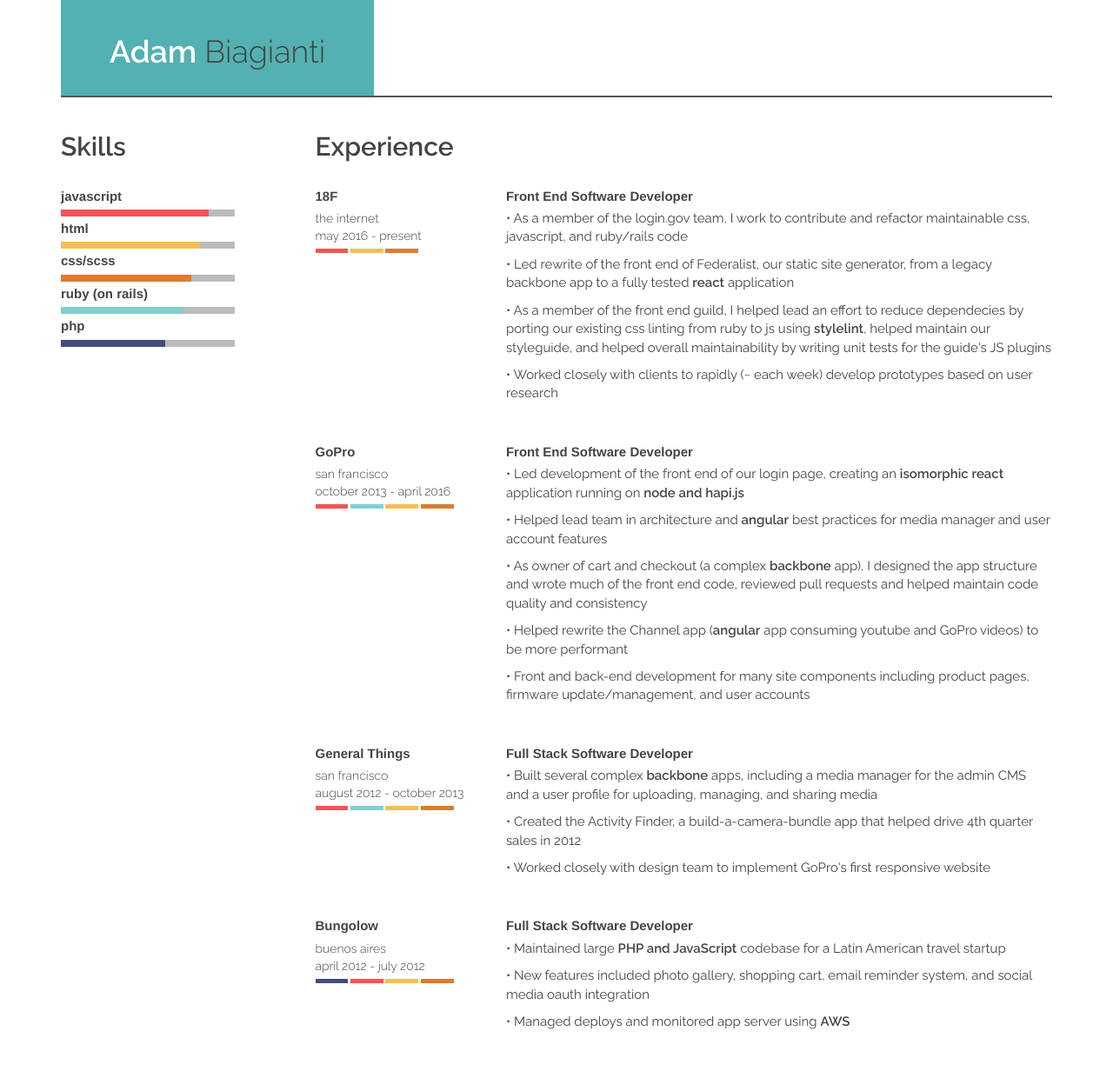
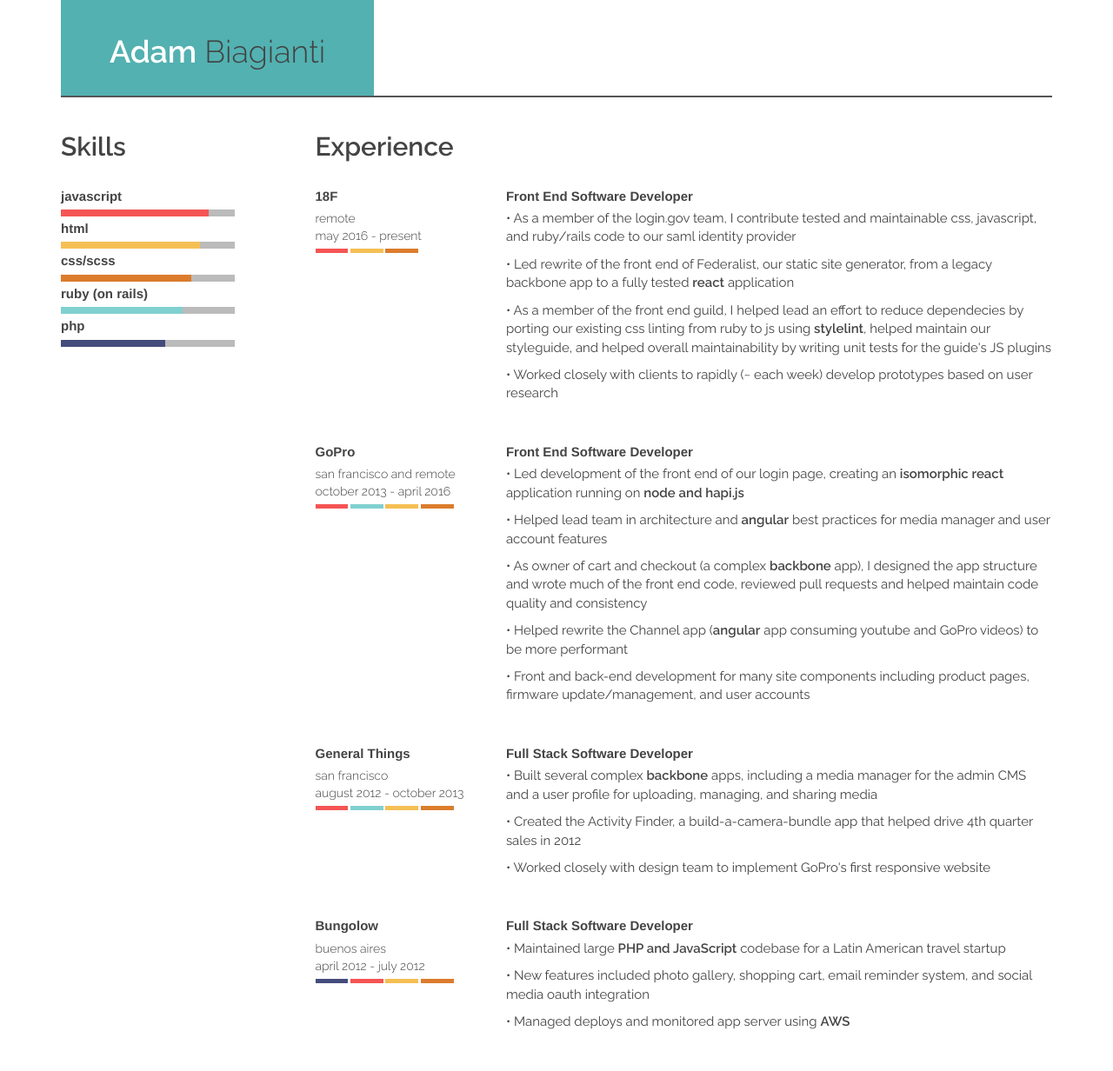
Before and after one commit to el-mapache/resume, a Jekyll site: the page built from index.html, in a window 1280 px wide. Shown: the whole page at 87% size. Built offline with Jekyll 4.4.1, drawn with Linux system fonts in a browser that asks for light colours.

Commit message:
minor text tweaks, sweet animations, sticky skills

```diff
--- a/_data/experience.yml
+++ b/_data/experience.yml
@@ -1,18 +1,18 @@
 - job: 18F
-  location: the internet
+  location: remote
   dates: may 2016 - present
   title: Front End Software Developer
   skills: javascript, html, css
   hilites: [
-    'As a member of the login.gov team, I work to contribute and refactor
-    maintainable css, javascript, and ruby/rails code',
+    'As a member of the login.gov team, I contribute tested and maintainable css,
+    javascript, and ruby/rails code to our saml identity provider',
     'Led rewrite of the front end of Federalist, our static site generator, from a legacy backbone app to a fully tested <b>react</b> application',
     'As a member of the front end guild, I helped lead an effort to reduce dependecies by porting our existing css linting from ruby to js using <b>stylelint</b>, helped maintain our styleguide, and helped overall maintainability by writing unit tests for the guide''s JS plugins',
     'Worked closely with clients to rapidly (~ each week) develop prototypes based on user research'
   ]
 
 - job: GoPro
-  location: san francisco
+  location: san francisco and remote
   dates: october 2013 - april 2016
   title: Front End Software Developer
   skills: javascript, ruby on rails, html, css
--- a/_includes/skill_item.html
+++ b/_includes/skill_item.html
@@ -3,7 +3,7 @@
   <div class="skill-level">
     <div class="progress-bar">
       <div class="outer">
-        <div class="inner {{skill_name}}" style="width: {{skill.level}}%"></div>
+        <div class="inner {{skill_name}}"></div>
       </div>
     </div>
   </div>
--- a/css/main.scss
+++ b/css/main.scss
@@ -60,19 +60,41 @@
 
 /* sticky skills */
 #skills {
-  &.clone {
+  &.stick {
     position: fixed;
     top: 0;
-    left: 47px;
     margin-top: 0 !important;
     right: 0;
-    transform: translateY(-100%);
-    transition: transform 0.2 cubic-bezier(.3,.73,.3,.74), display 0.2 linear 0.21;
   }
 }
 
-body.down {
-  #skills.clone {
-    transform: translateY(0);
+.progress-bar {
+  .inner {
+    width: 0;
+
+    &.javascript.fill-left {
+      width: 85%;
+      transition: width 0.65s ease-in-out;
+    }
+
+    &.html.fill-left {
+      width: 80%;
+      transition: width 0.75s ease-in-out;
+    }
+
+    &.css.fill-left {
+      width: 75%;
+      transition: width 0.75s ease-in-out;
+    }
+
+    &.rails.fill-left {
+      width: 70%;
+      transition: width 0.85s ease-in-out;
+    }
+
+    &.php.fill-left {
+      width: 60%;
+      transition: width 0.8s ease-in-out;
+    }
   }
 }
--- a/javascript/index.js
+++ b/javascript/index.js
@@ -15,20 +15,29 @@
   function handleScroll() {
     var currOffset = window.pageYOffset;
 
-    if (currOffset >= topOffset) {
-      menu.classList.add('clone');
-      document.body.classList.add('down');
+    if (currOffset > topOffset && topOfset > 0) {
+      menu.style.left = menuPosition.left + 'px';
+      menu.classList.add('stick');
       placeholder.classList.remove('hide');
-
-    } else if (currOffset < topOffset) {
-      menu.classList.remove('clone');
-      document.body.classList.remove('down');
-      placeholder.classList.add('hide')
-      isAdded = false;
+    } else if (currOffset <= topOffset || topOffset < 0) {
+      menu.style.left = 0;
+      menu.classList.remove('stick');
+      placeholder.classList.add('hide');
     }
   }
+
+  function animateSkills() {
+    var skills = [].slice.call(document.querySelectorAll('.skill-item'));
+
+    skills.forEach(function(skillNode) {
+      var progressInner = skillNode.querySelector('.inner');
+      progressInner.classList.add('fill-left')
+    })
+  }
+
   // should throttle this, but its a pretty lightweight page
   window.addEventListener('scroll', handleScroll);
 
   window.scroll(0,0);
+  setTimeout(animateSkills, 0);
 });
--- a/static/css/styles.css
+++ b/static/css/styles.css
@@ -99,7 +99,6 @@
 
 .progress-bar .inner {
   height: 100%;
-  width: 190px;
 }
 
 .progress-bar .outer {
```
